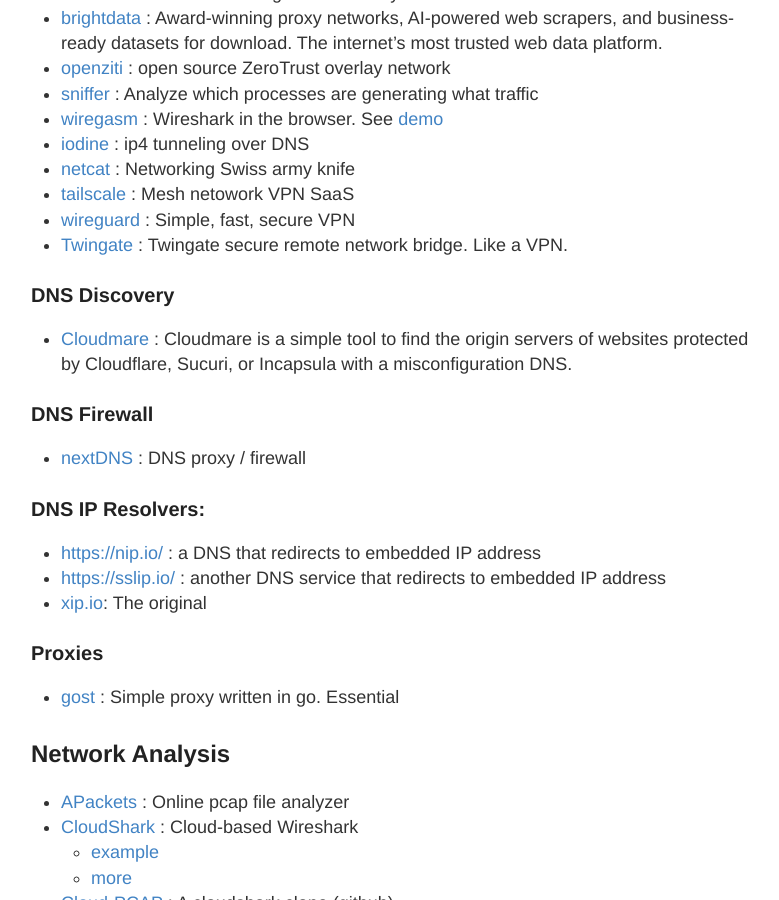
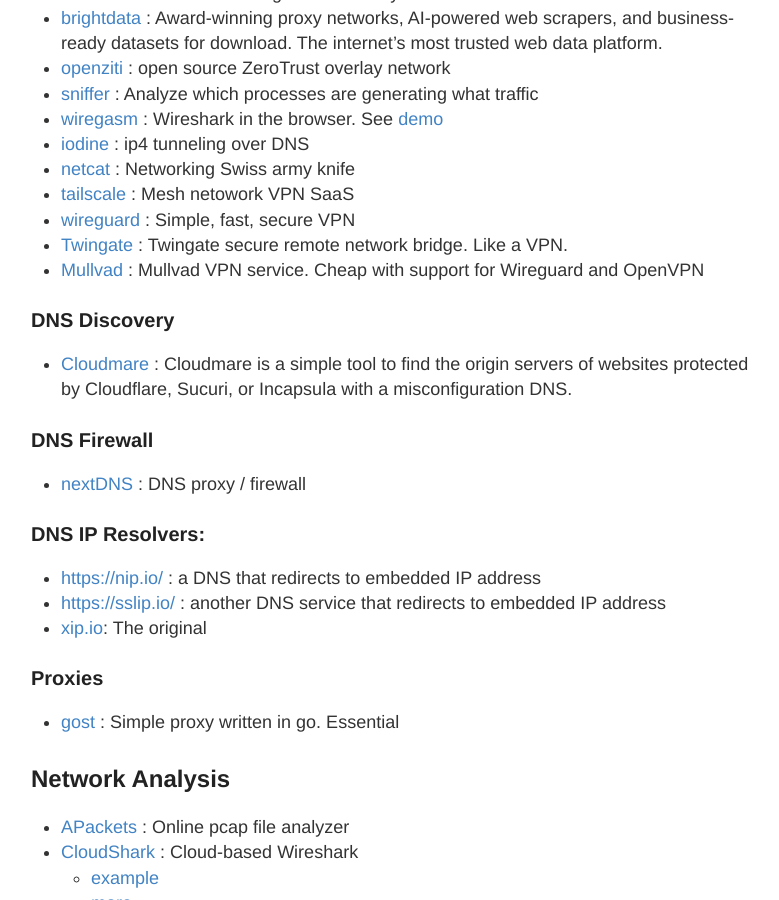
Before and after one commit to stevehenderson/stevehenderson.github.io, a Jekyll site: the page built from links.md, in a window 1280 px wide and 900 px high, scrolled down 10473 px. Shown: the whole window, without its empty margins (249-1028 px from the left). Built offline with Jekyll 4.4.1, drawn with Linux system fonts in a browser that asks for light colours.

Commit message:
Update links.md

```diff
--- a/links.md
+++ b/links.md
@@ -327,6 +327,7 @@
    * [tailscale](https://tailscale.com/) : Mesh netowork VPN SaaS
    * [wireguard](https://www.wireguard.com/) : Simple, fast, secure VPN
    * [Twingate ](https://www.twingate.com/) : Twingate secure remote network bridge.  Like a VPN.
+   * [Mullvad](https://mullvad.net/en) :  Mullvad VPN service.  Cheap with support for Wireguard and OpenVPN
 
 ### DNS Discovery
    * [Cloudmare](https://github.com/mrh0wl/Cloudmare) : Cloudmare is a simple tool to find the origin servers of websites protected by Cloudflare, Sucuri, or Incapsula with a misconfiguration DNS.
```
